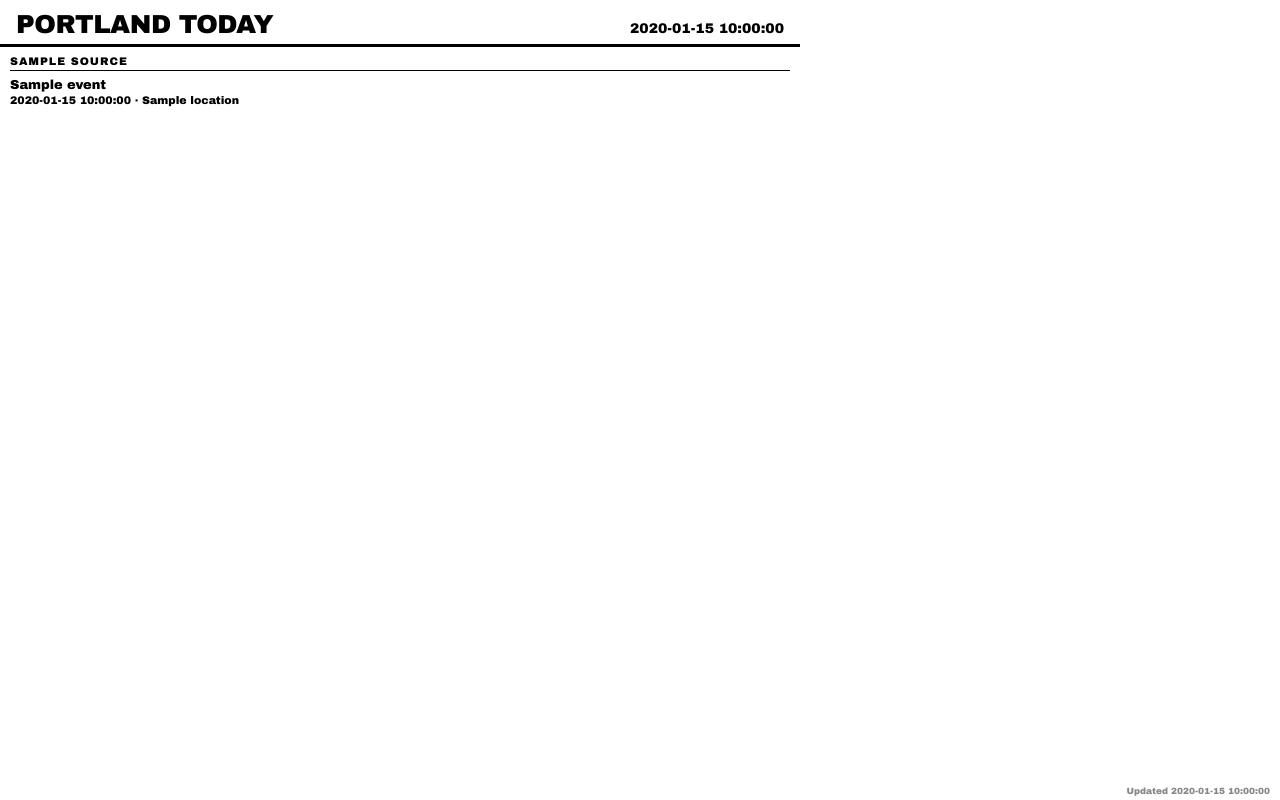
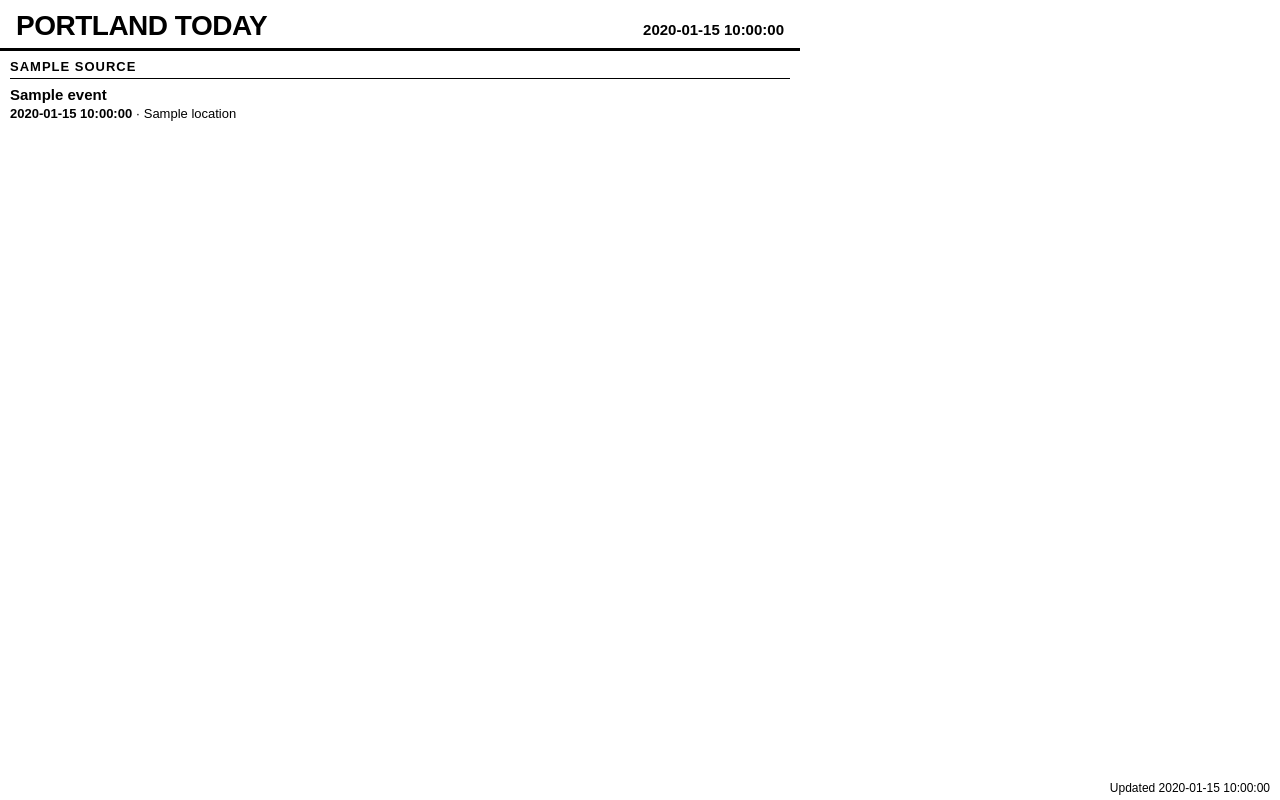
Before and after one commit to bkero/trmnl-portland, a Python web app: template templates/dashboard.html in a window 1280 px wide. Run offline with Jinja, Linux system fonts and the light colour scheme; the template is opened without the code that fills it: most values are stand-ins (such as "Sample title", 1, 10 or a date in 2020).

Commit message:
Improve font rendering and fix TRMNL upload endpoint
- Increase all font sizes to e-ink-safe minimums (14-15px body, 13px
  labels); remove italic/gray styles that disappear after 1-bit conversion
- Add 2x supersampling: screenshot at device_scale_factor=2, scale down
  before threshold conversion for sharper text edges
- Switch ImageMagick from -monochrome to -threshold 50% for cleaner text
- Fix upload.py to use TRMNL_WEBHOOK_URL (full URL from Webhook Image
  plugin) instead of constructing from a plugin UUID

Co-Authored-By: Claude Sonnet 4.6 <noreply@anthropic.com>

```diff
--- a/templates/dashboard.html
+++ b/templates/dashboard.html
@@ -3,12 +3,19 @@
 <head>
   <meta charset="UTF-8">
   <style>
-    * { margin: 0; padding: 0; box-sizing: border-box; }
+    * {
+      margin: 0;
+      padding: 0;
+      box-sizing: border-box;
+      /* Prevent subpixel/colour anti-aliasing — grayscale is safest for 1-bit */
+      -webkit-font-smoothing: antialiased;
+      -moz-osx-font-smoothing: grayscale;
+    }
 
     body {
       width: 800px;
       height: 480px;
-      font-family: "Arial Black", Arial, sans-serif;
+      font-family: Arial, Helvetica, sans-serif;
       background: white;
       color: black;
       overflow: hidden;
@@ -23,20 +30,20 @@
       border-bottom: 3px solid black;
     }
     .header-title {
-      font-size: 26px;
+      font-size: 28px;
       font-weight: 900;
       letter-spacing: -0.5px;
       text-transform: uppercase;
     }
     .header-date {
-      font-size: 14px;
+      font-size: 15px;
       font-weight: 700;
     }
 
     /* ── Body layout ─────────────────────────────────────────────── */
     .body {
       display: flex;
-      height: calc(480px - 49px); /* subtract header */
+      height: calc(480px - 51px);
     }
 
     /* ── Source column ───────────────────────────────────────────── */
@@ -51,22 +58,22 @@
     }
 
     .source-label {
-      font-size: 11px;
+      font-size: 13px;
       font-weight: 900;
       text-transform: uppercase;
       letter-spacing: 1px;
       border-bottom: 1.5px solid black;
-      padding-bottom: 3px;
-      margin-bottom: 6px;
+      padding-bottom: 4px;
+      margin-bottom: 7px;
     }
 
     /* ── Event item ──────────────────────────────────────────────── */
     .event {
-      margin-bottom: 7px;
-      line-height: 1.25;
+      margin-bottom: 9px;
+      line-height: 1.2;
     }
     .event-title {
-      font-size: 13px;
+      font-size: 15px;
       font-weight: 700;
       display: -webkit-box;
       -webkit-line-clamp: 2;
@@ -74,9 +81,9 @@
       overflow: hidden;
     }
     .event-meta {
-      font-size: 11px;
+      font-size: 13px;
       font-weight: 400;
-      margin-top: 1px;
+      margin-top: 2px;
       white-space: nowrap;
       overflow: hidden;
       text-overflow: ellipsis;
@@ -87,19 +94,18 @@
 
     /* ── Empty state ─────────────────────────────────────────────── */
     .no-events {
-      font-size: 11px;
-      font-style: italic;
-      color: #555;
+      font-size: 14px;
+      font-weight: 400;
       margin-top: 4px;
     }
 
     /* ── Footer ─────────────────────────────────────────────────── */
     .footer {
       position: absolute;
-      bottom: 4px;
+      bottom: 5px;
       right: 10px;
-      font-size: 9px;
-      color: #888;
+      font-size: 12px;
+      font-weight: 400;
     }
   </style>
 </head>
@@ -129,7 +135,7 @@
         </div>
         {% endfor %}
       {% else %}
-        <div class="no-events">No events found</div>
+        <div class="no-events">No events today</div>
       {% endif %}
     </div>
     {% endfor %}
```
Also changed, not shown: CLAUDE.md (+1 -1 lines), render.py (+14 -3 lines), upload.py (+7 -10 lines), 1 other file.
